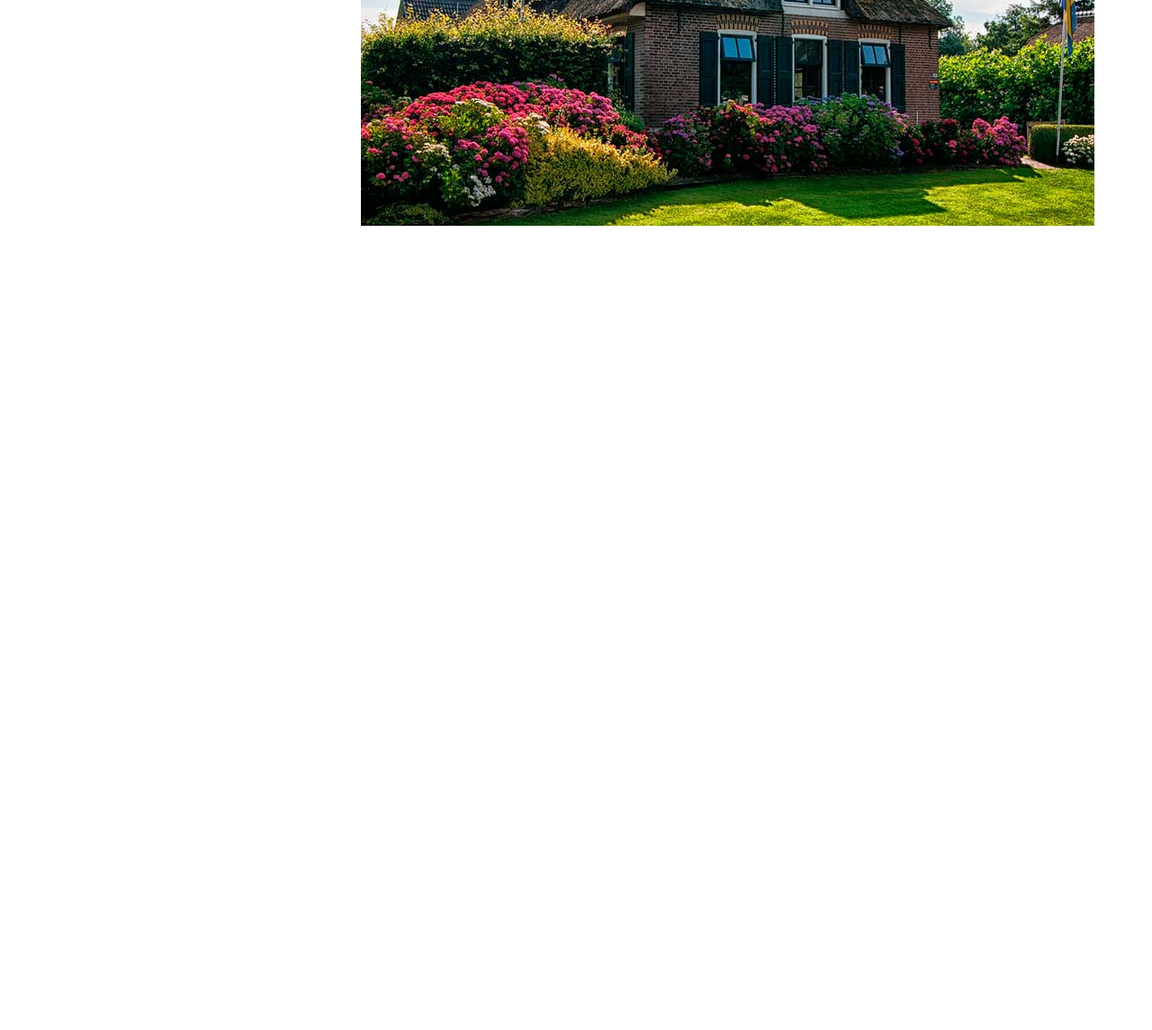
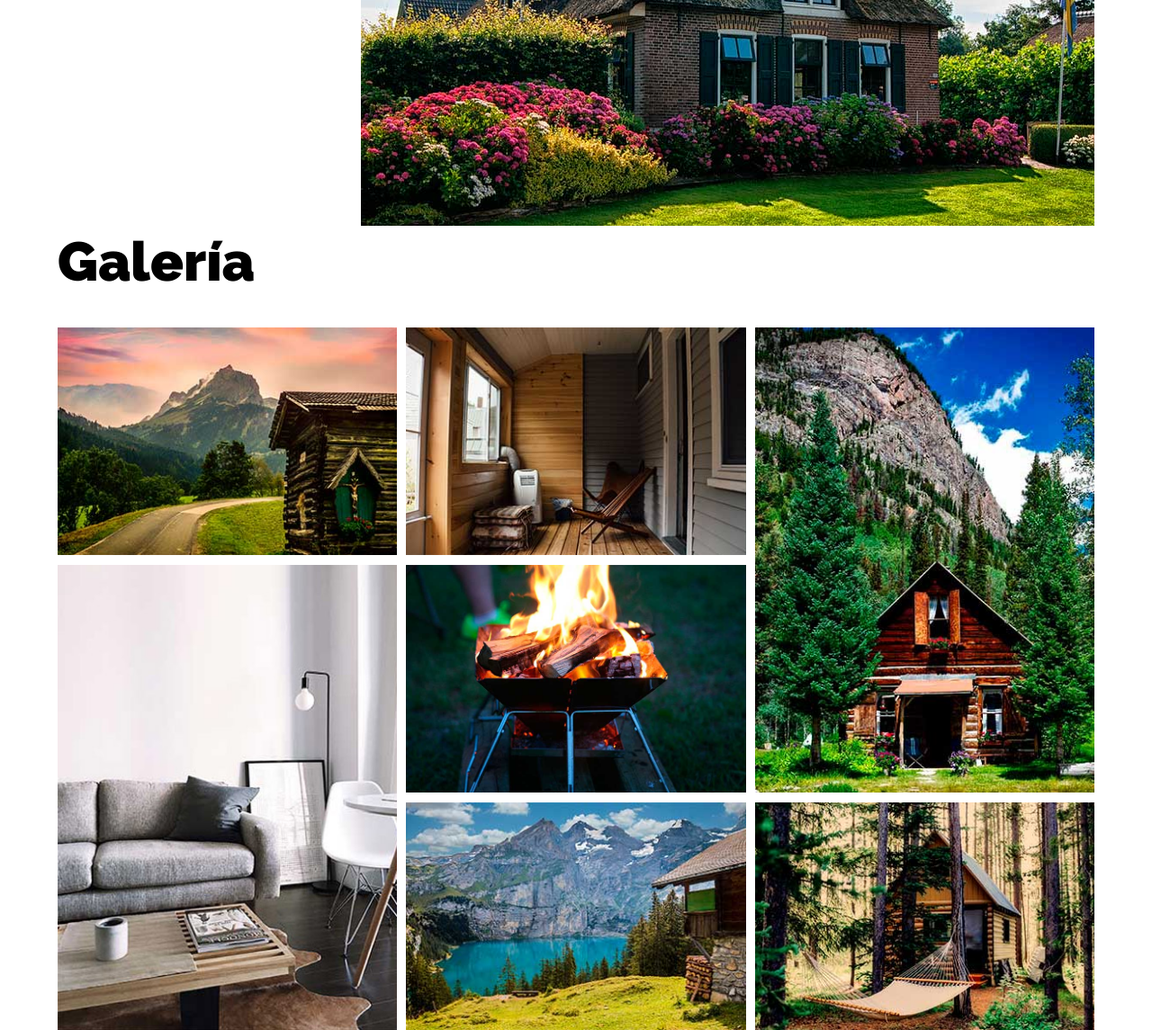
Before and after one commit to lynryunga/ArquitecturaBosque, a plain HTML site: page index.html in a window 1280 px wide. Shown: the part 3019-4164 px from the top of the page at 90% size. Before the commit the page ends 3270 px from the top, so only its background shows below. Drawn offline with Linux system fonts and the light colour scheme.

Commit message:
Galeria terminada

```diff
--- a/css/styles.css
+++ b/css/styles.css
@@ -250,3 +250,48 @@ img {
     padding: 2rem 2rem 2rem 0;
   }
 }
+
+/** galeria **/
+.galeria {
+  display: grid;
+  grid-template-columns: repeat(2, 1fr);
+  gap: 1rem;
+}
+@media (min-width: 768px) {
+  .galeria {
+    grid-template-columns: repeat(3, 1fr);
+  }
+}
+.galeria img {
+  object-fit: cover;
+  height: 100%;
+}
+.galeria .imagen:nth-child(2) {
+  grid-column: 2 / 3;
+  grid-row: 1 / 3;
+}
+@media (min-width: 768px) {
+  .galeria .imagen:nth-child(2) {
+    grid-column: 1 / 2;
+    grid-row: 2 / 4;
+  }
+}
+.galeria .imagen:nth-child(6) {
+  grid-row: 2 / 4;
+}
+@media (min-width: 768px) {
+  .galeria .imagen:nth-child(6) {
+    grid-row: 1 / 3;
+    grid-column: 3 / 4;
+  }
+}
+.galeria .imagen:nth-child(3) {
+  grid-row: 1 / 3;
+  grid-column: 2 / 3;
+}
+@media (min-width: 768px) {
+  .galeria .imagen:nth-child(3) {
+    grid-row: 1 / 2;
+    grid-column: 2 / 3;
+  }
+}
--- a/index.html
+++ b/index.html
@@ -70,5 +70,33 @@
       </div>
     </div><!--Modelo 3-->
   </main>
+
+  <section class="contenedor">
+    <h2>Galería</h2>
+
+    <div class="galeria">
+      <div class="imagen">
+        <img src="img/imagen_1.jpg" alt="imagen galeria">
+      </div>
+      <div class="imagen">
+        <img src="img/imagen_2.jpg" alt="imagen galeria">
+      </div>
+      <div class="imagen">
+        <img src="img/imagen_3.jpg" alt="imagen galeria">
+      </div>
+      <div class="imagen">
+        <img src="img/imagen_4.jpg" alt="imagen galeria">
+      </div>
+      <div class="imagen">
+        <img src="img/imagen_5.jpg" alt="imagen galeria">
+      </div>
+      <div class="imagen">
+        <img src="img/imagen_6.jpg" alt="imagen galeria">
+      </div>
+      <div class="imagen">
+        <img src="img/imagen_7.jpg" alt="imagen galeria">
+      </div>
+    </div>
+  </section>
 </body>
 </html>
```
